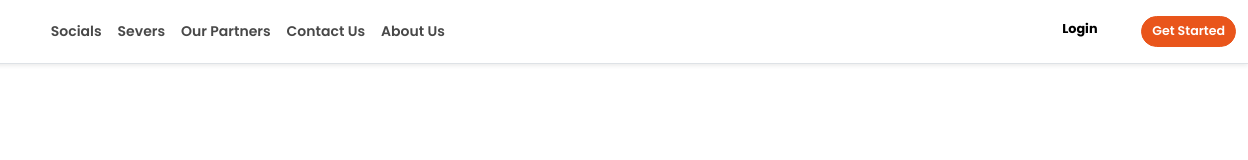
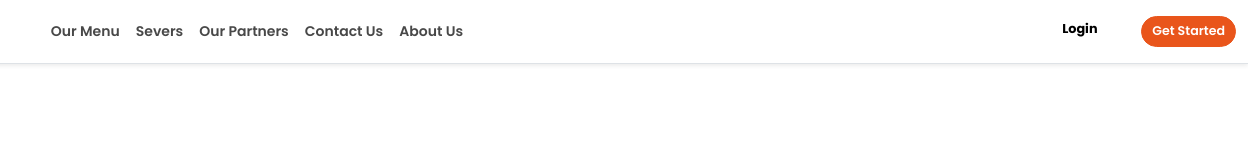
Before and after one commit to NEKOZAM-I/Competition-website, a plain HTML site: page index.html in a window 1280 px wide. Shown: the full height of the page, 32-1280 px from the left. Drawn offline with nearby package versions, Linux system fonts and the light colour scheme.

Commit message:
index.html

```diff
--- a/index.html
+++ b/index.html
@@ -19,7 +19,7 @@
                         <ul class="navbar-nav me-auto mb-2 mb-lg-0 mr-auto">
                           <li class="nav-item dropdown">
                             <a class="nav-link dropdown-toggle" href="#" role="button" data-bs-toggle="dropdown" aria-expanded="false">
-                              Socials
+                              Our Menu
                             </a>
                             <ul class="dropdown-menu">
                               <li><a class="dropdown-item" href="#">Twitter</a></li>
```
